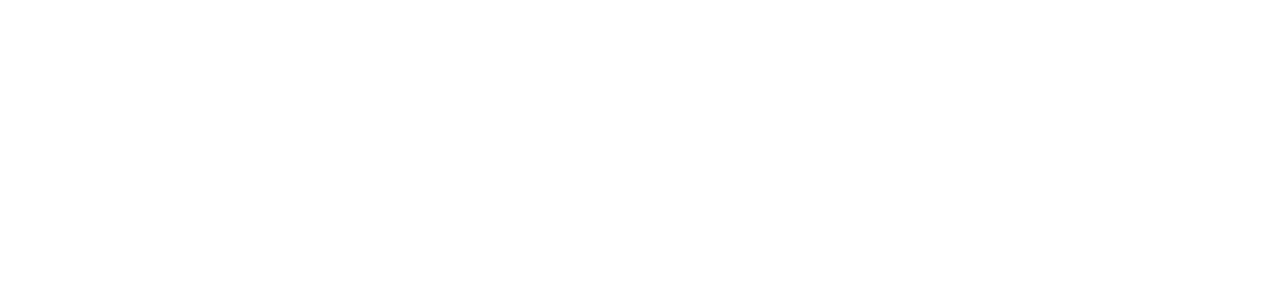
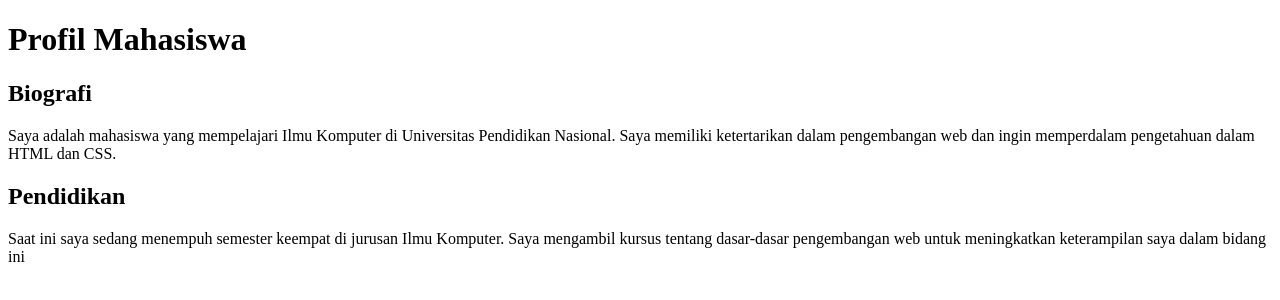
Before and after one commit to christianptrii/Praktikum_HTML, a plain HTML site: page index.html in a window 1280 px wide. Drawn offline with Linux system fonts and the light colour scheme.

Commit message:
Tag Judul dan Paragraf

```diff
--- a/index.html
+++ b/index.html
@@ -7,6 +7,16 @@
     <title>Praktikum HTML</title>
 </head>
 <body>
+    <h1>Profil Mahasiswa</h1>
 
+    <h2>Biografi</h2>
+    <p>Saya adalah mahasiswa yang mempelajari Ilmu Komputer di Universitas Pendidikan Nasional.
+        Saya memiliki ketertarikan dalam pengembangan web dan ingin memperdalam pengetahuan dalam HTML dan CSS.
+    </p>
+
+    <h2>Pendidikan</h2>
+    <p>Saat ini saya sedang menempuh semester keempat di jurusan Ilmu Komputer. Saya mengambil kursus tentang
+        dasar-dasar pengembangan web untuk meningkatkan keterampilan saya dalam bidang ini
+    </p>
 </body>
 </html>
```
